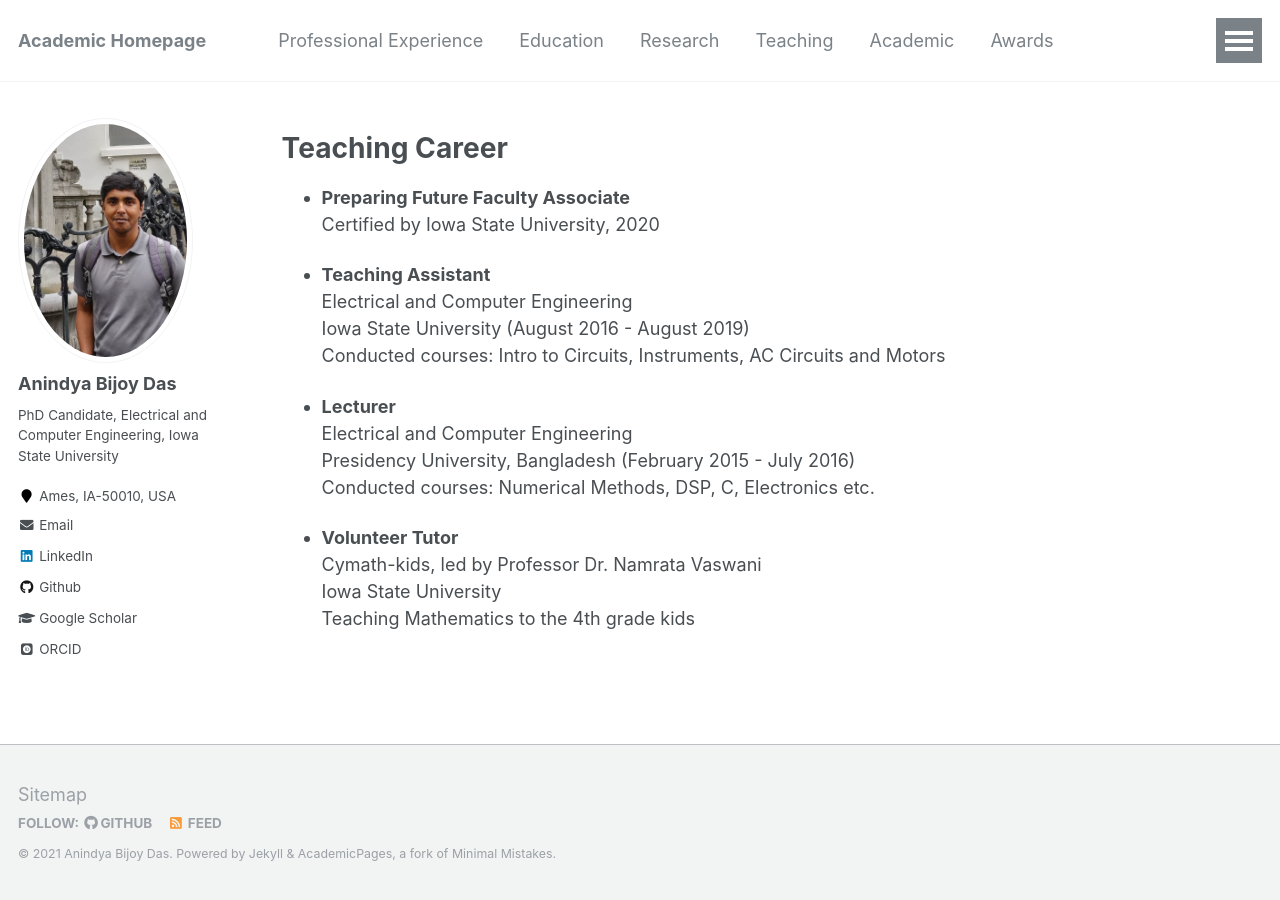
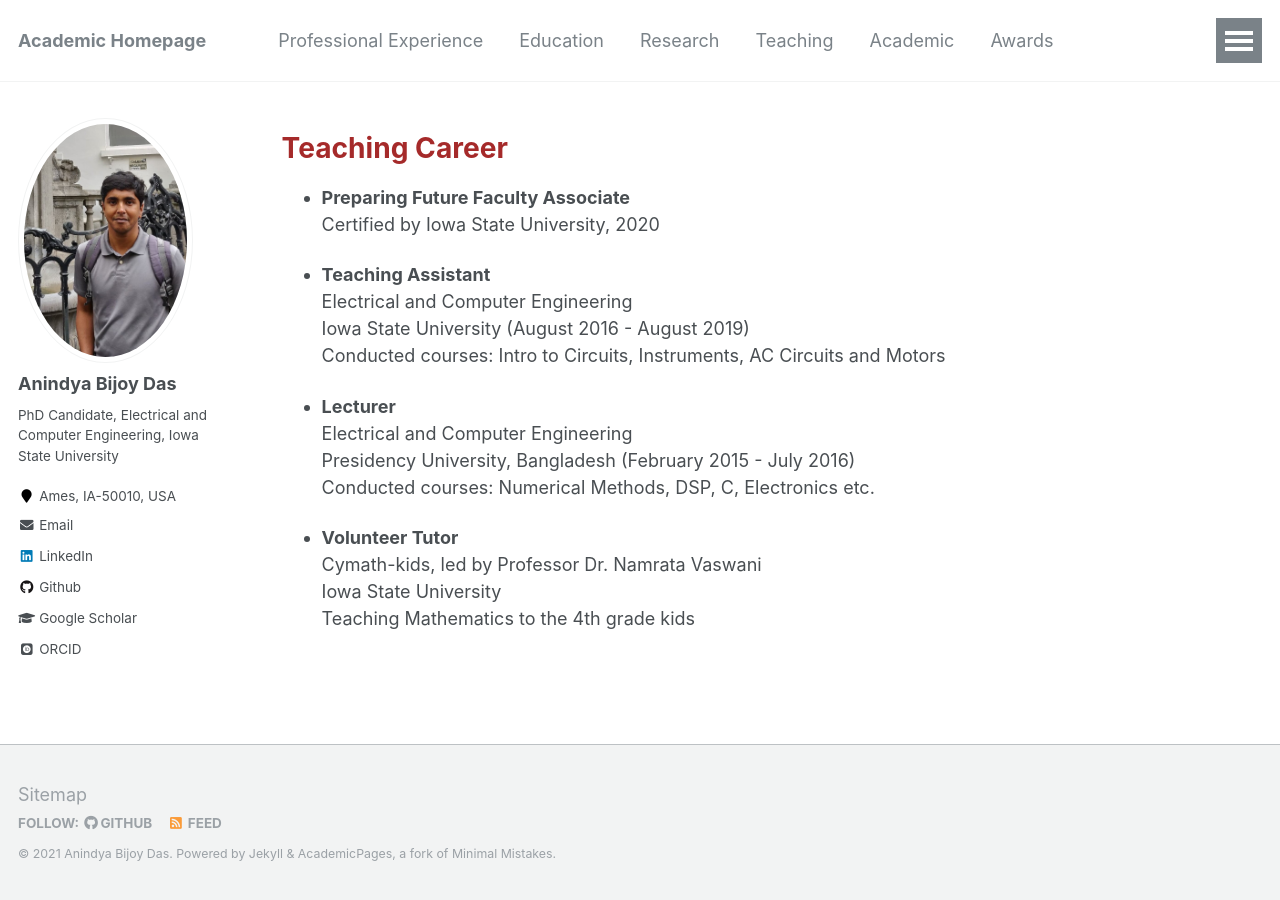
Before and after one commit to anindyabijoydas/portfolio, a Jekyll site: the page built from _pages/teaching.md, in a window 1280 px wide. Built offline with Jekyll 4.4.1, drawn with Linux system fonts in a browser that asks for light colours; some web fonts are replaced.

Commit message:
Update teaching.md

```diff
--- a/_pages/teaching.md
+++ b/_pages/teaching.md
@@ -7,7 +7,7 @@ redirect_from:
 
 {% include base_path %}
 
-Teaching Career
+<span style="color:brown">**Teaching Career**</span>
 ======
 
 * **Preparing Future Faculty Associate** <br/> Certified by Iowa State University, 2020
```
